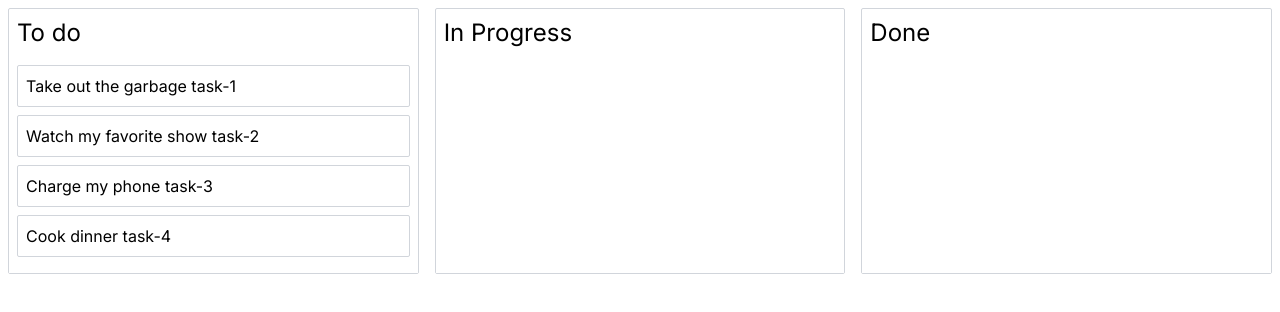
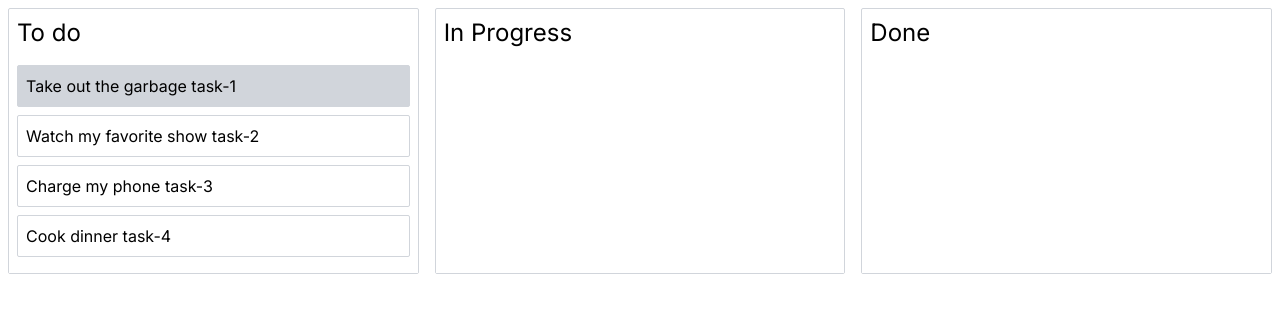
Before and after one commit to abdihashii/task-management-app, a Next.js app in the folder task-management-app/: page / in a window 1280 px wide. Shown: the top 312 px of the page. Built offline with nearby package versions, Linux system fonts and the light colour scheme.

Commit message:
conditionally disable draggables using isDragDisabled

```diff
--- a/task-management-app/src/components/task.tsx
+++ b/task-management-app/src/components/task.tsx
@@ -4,18 +4,29 @@ import { Draggable } from 'react-beautiful-dnd';
 // import Handle from '@/components/handle';
 
 const Task = ({ task, index }: TaskProps) => {
+  const isDragDisabled = task.id === 'task-1';
+
   return (
-    <Draggable draggableId={task.id} index={index}>
+    <Draggable
+      draggableId={task.id}
+      isDragDisabled={isDragDisabled} // controls what is able to be dragged
+      index={index}
+    >
       {(provided, snapshot) => (
         <div
           className={`mb-2 flex rounded-sm border border-gray-300 p-2 ${
-            snapshot.isDragging ? 'bg-orange-400' : 'bg-white'
+            isDragDisabled
+              ? 'bg-gray-300'
+              : snapshot.isDragging
+              ? 'bg-orange-400'
+              : 'bg-white'
           }`}
           {...provided.draggableProps}
           // the part of the draggable that is used to control the dragging of the entire draggable
           {...provided.dragHandleProps}
           ref={provided.innerRef}
           data-is-dragging={snapshot.isDragging} // using data-is-dragging because isDragging is not a supported attribute for HTMLElements
+          data-is-drag-disabled={isDragDisabled} // can also apply isDragDisabled to the draggable component
         >
           {/* <Handle
             // Makes the handle the only part of the draggable that is used to control the dragging of the entire draggable
```
